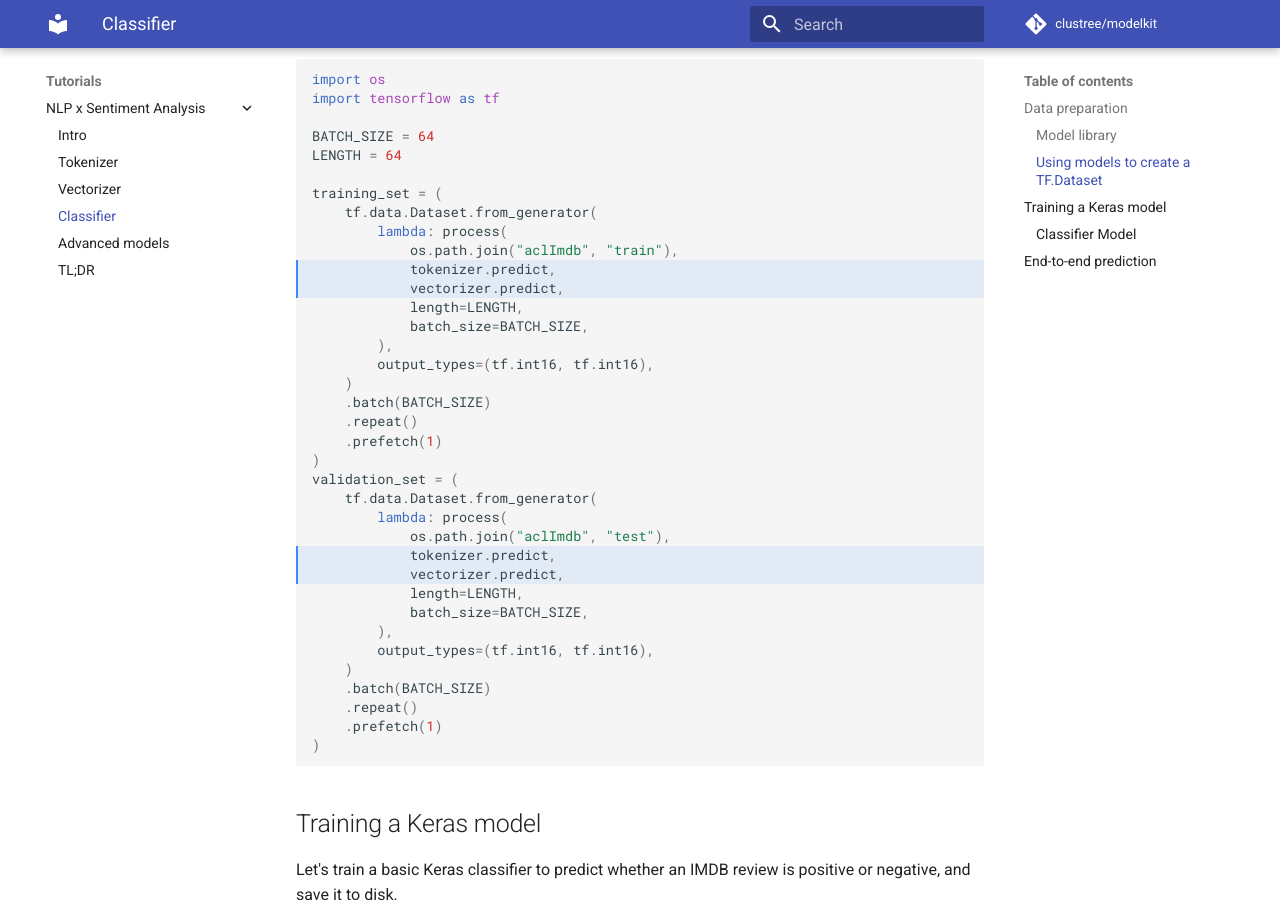
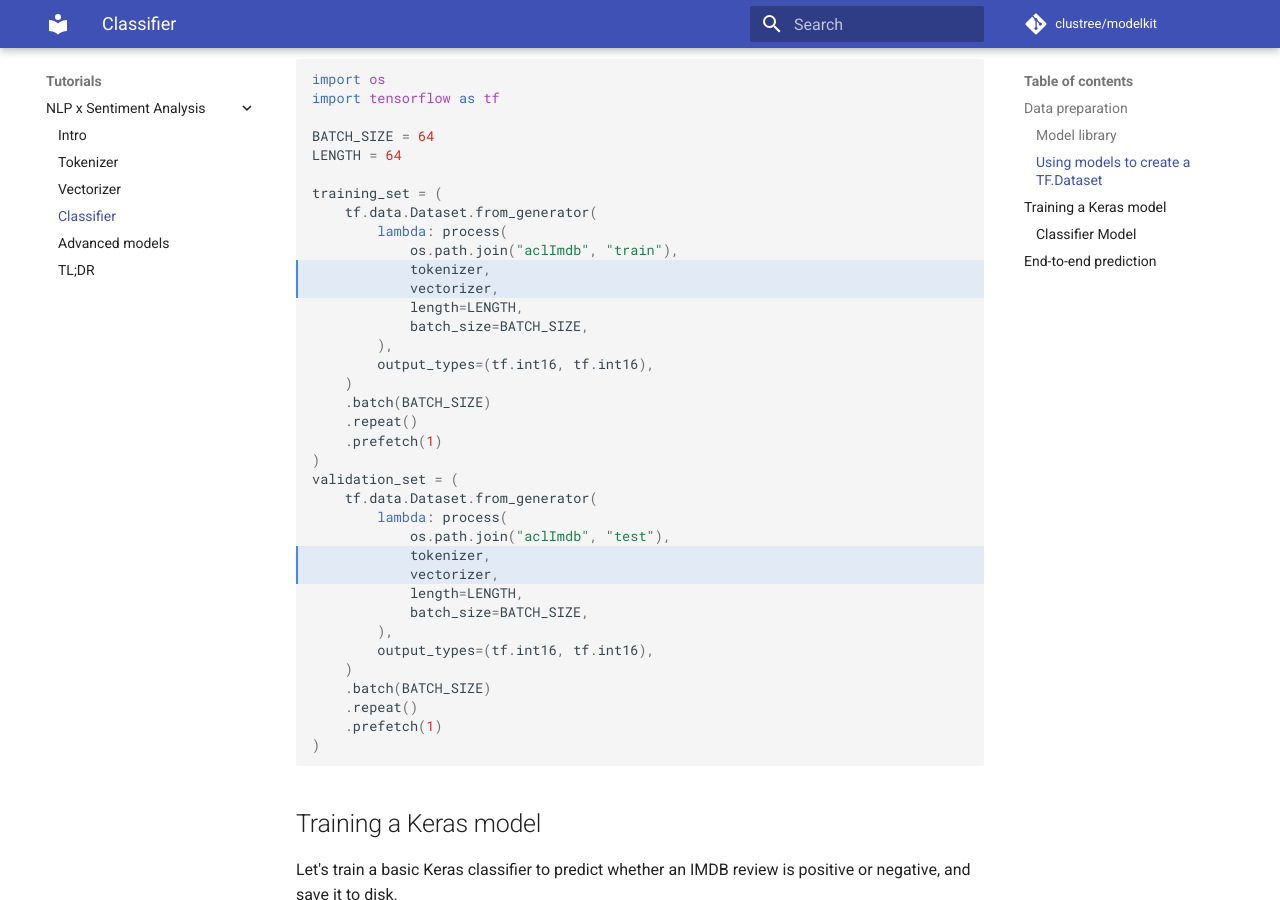
Before and after one commit to Cornerstone-OnDemand/modelkit, an MkDocs documentation site: the page built from docs/examples/nlp_sentiment/classifier.md, in a window 1280 px wide and 900 px high, scrolled down 2794 px. Built offline with MkDocs 1.6.1 and Material for MkDocs 9.7.7, drawn with Linux system fonts in a browser that asks for light colours; comment, search, counter and statistics services are not loaded.

Commit message:
doc: fix examples

```diff
--- a/docs/examples/nlp_sentiment/classifier.md
+++ b/docs/examples/nlp_sentiment/classifier.md
@@ -129,8 +129,8 @@ training_set = (
     tf.data.Dataset.from_generator(
         lambda: process(
             os.path.join("aclImdb", "train"),
-            tokenizer.predict,
-            vectorizer.predict,
+            tokenizer,
+            vectorizer,
             length=LENGTH,
             batch_size=BATCH_SIZE,
         ),
@@ -144,8 +144,8 @@ validation_set = (
     tf.data.Dataset.from_generator(
         lambda: process(
             os.path.join("aclImdb", "test"),
-            tokenizer.predict,
-            vectorizer.predict,
+            tokenizer,
+            vectorizer,
             length=LENGTH,
             batch_size=BATCH_SIZE,
         ),
```
